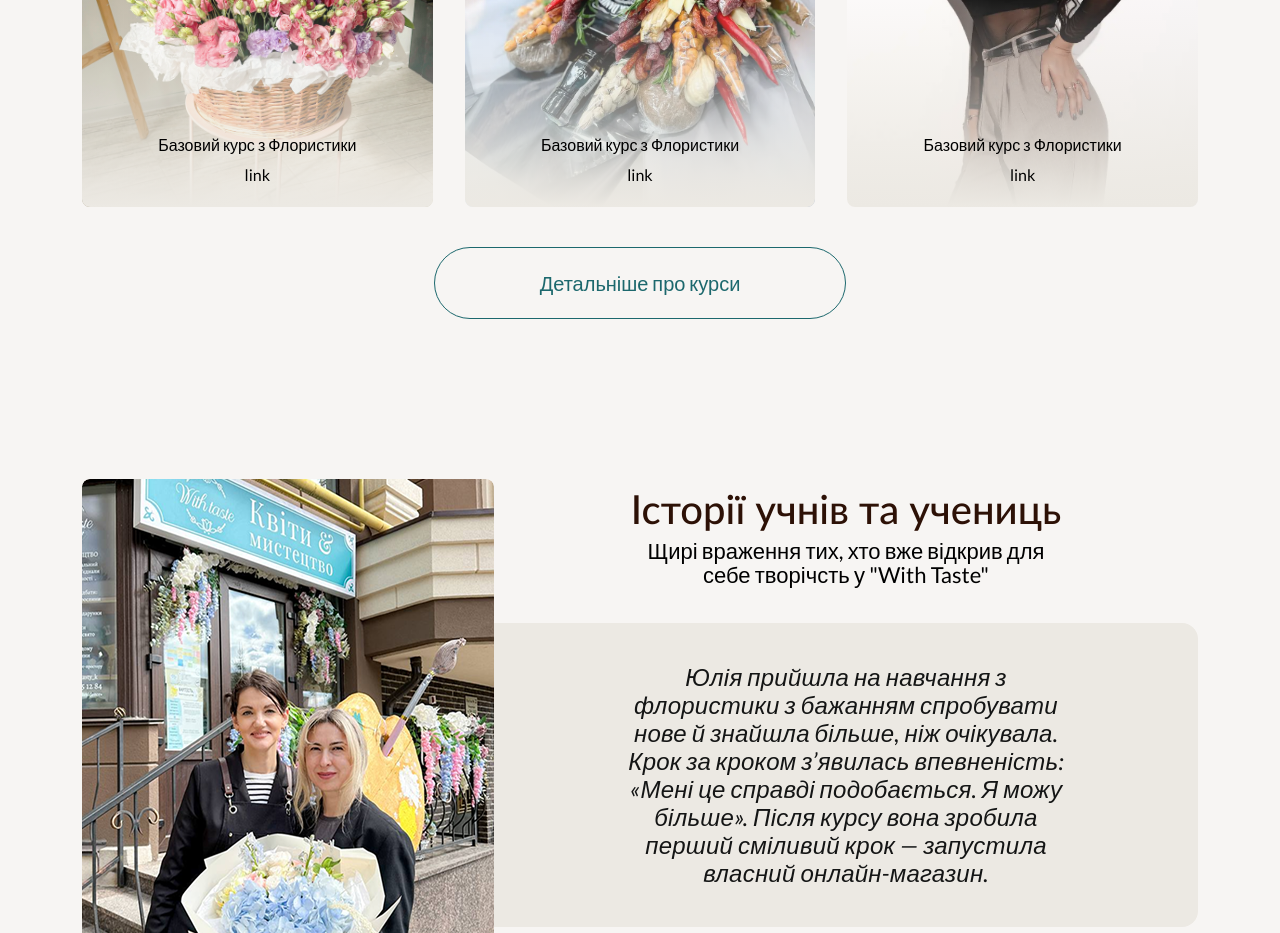
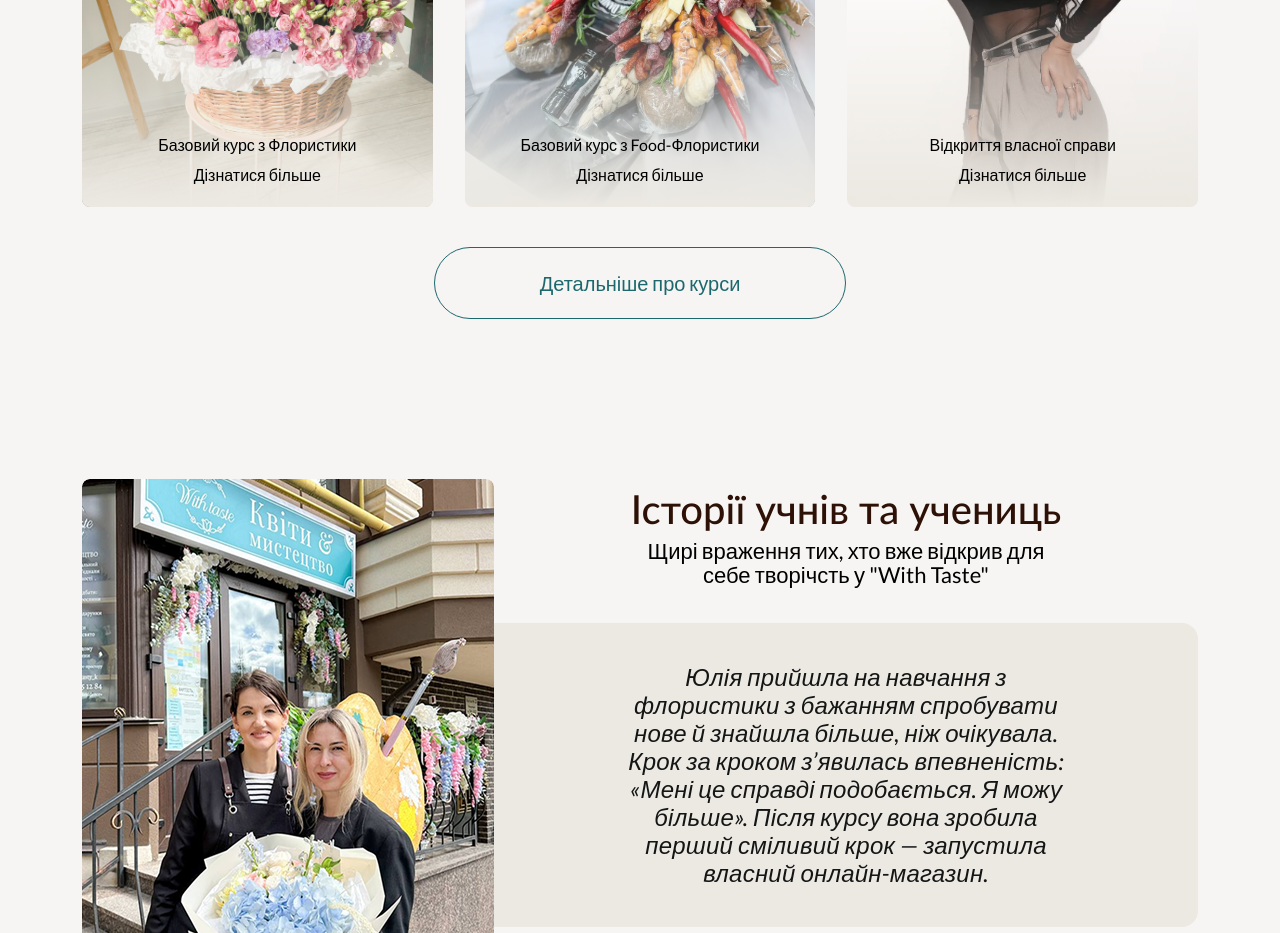
Before and after one commit to 7flowsstudio/floristics_agency, a Next.js app: page / in a window 1280 px wide. Shown: the part 2420-3353 px from the top of the page. Built offline with nearby package versions, Linux system fonts and the light colour scheme.

Commit message:
add-url-courses

```diff
--- a/src/components/sections/Courses.tsx
+++ b/src/components/sections/Courses.tsx
@@ -14,6 +14,7 @@ const Courses = () => {
     id: c.id.toString(),
     title: c.title,
     link: c.link,
+    url: c.url,
     imageUrl: c.img,
   }));
   return (
@@ -55,7 +56,7 @@ const Courses = () => {
               {item.title}
             </p>
             <Link
-              href=""
+              href={item.url}
               className="absolute left-1/2 -translate-x-1/2 bottom-[20px] z-20"
             >
               {item.link}
--- a/src/components/ui/Slider.tsx
+++ b/src/components/ui/Slider.tsx
@@ -4,11 +4,13 @@ import Image from "next/image";
 
 import clsx from "clsx";
 import { useSmoothScroll } from "@/utils/useSmoothScroll/useSmoothScroll";
+import Link from "next/link";
 
 export type SliderItem = {
   id: string;
   title?: string;
   link?: string;
+  url: string;
   imageUrl?: string;
 };
 
@@ -112,9 +114,12 @@ const Slider: React.FC<SliderProps> = ({
               </p>
             )}
             {item.link && (
-              <p className={clsx("font-medium text-right", linkClassName)}>
+              <Link
+                href={item.url}
+                className={clsx("font-medium text-right", linkClassName)}
+              >
                 {item.link}
-              </p>
+              </Link>
             )}
           </div>
         ))}
--- a/src/data/courses.ts
+++ b/src/data/courses.ts
@@ -2,25 +2,29 @@ export const courses = [
   {
     id: 1,
     img: "/img/courses/first.webp",
-    title: "Моя робота - моя мрія",
-    link: "link",
+    title: "Food-Флористика: Від ідеї до бізнесу",
+    link: "Дізнатися більше",
+    url: "/courses/big-course",
   },
   {
     id: 2,
     img: "/img/courses/second.webp",
     title: "Базовий курс з Флористики",
-    link: "link",
+    link: "Дізнатися більше",
+    url: "/courses/floristics",
   },
   {
     id: 3,
     img: "/img/courses/third.webp",
-    title: "Базовий курс з Флористики",
-    link: "link",
+    title: "Базовий курс з Food-Флористики",
+    link: "Дізнатися більше",
+    url: "/courses/food-floristics",
   },
   {
     id: 4,
     img: "/img/courses/fourth.webp",
-    title: "Базовий курс з Флористики",
-    link: "link",
+    title: "Відкриття власної справи",
+    link: "Дізнатися більше",
+    url: "/courses/business",
   },
 ];
```
